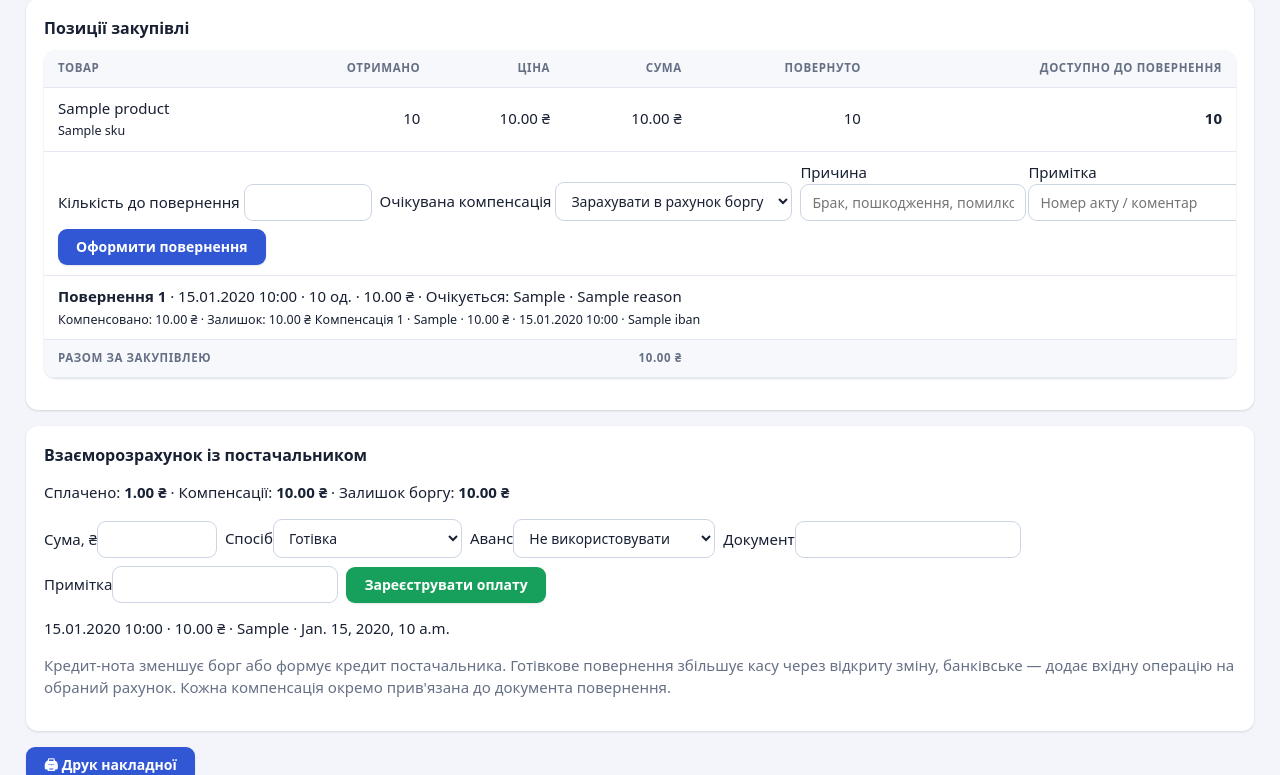
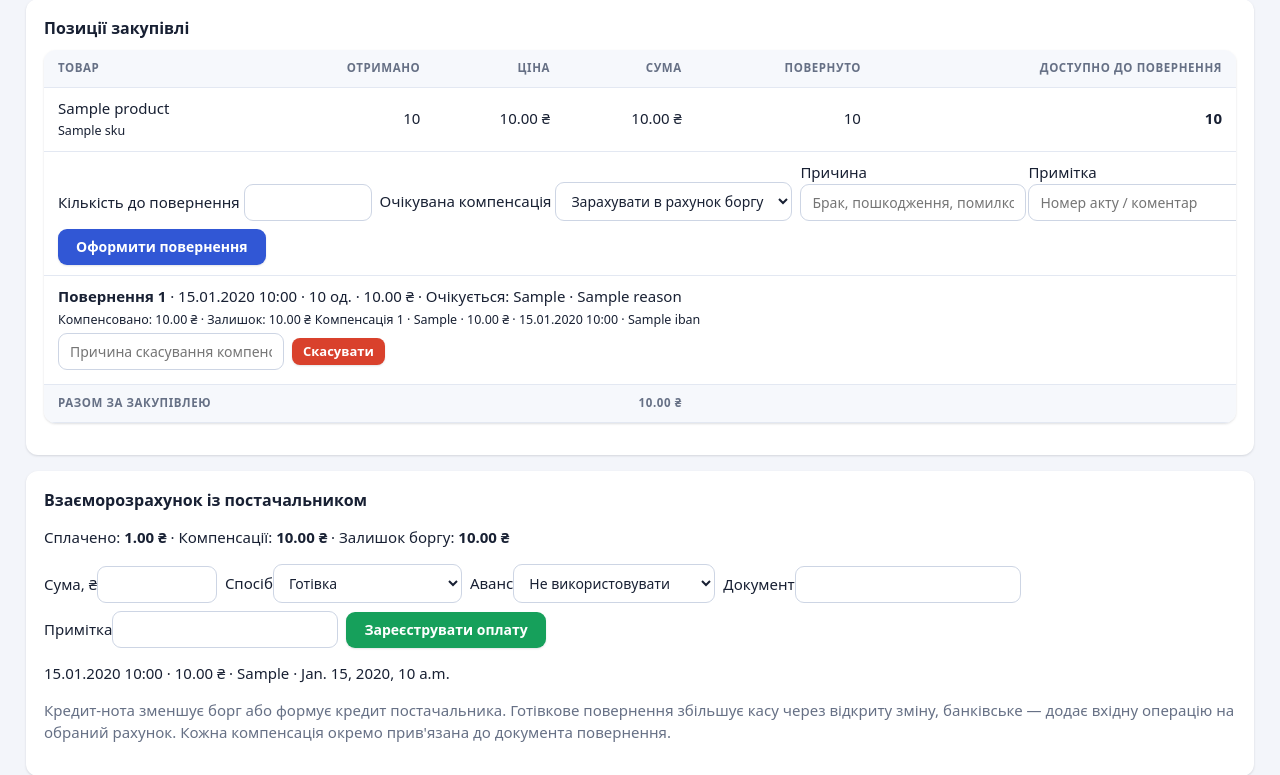
Before and after one commit to pavlo9840-gggpol/crm-prototup, a Django app: template core/templates/core/purchase_detail.html in a window 1280 px wide. Shown: the part 107-882 px from the top of the page. Run offline with Django 4.2, Linux system fonts and the light colour scheme; the template is opened without the code that fills it: most values are stand-ins (such as "Sample title", 1, 10 or a date in 2020).

Commit message:
Add audited cancellation action for supplier compensations

```diff
--- a/core/templates/core/purchase_detail.html
+++ b/core/templates/core/purchase_detail.html
@@ -66,7 +66,14 @@
       </form>
       {% endif %}
       {% for comp in ret.compensations.all %}
-      <small>Компенсація {{ comp.number }} · {{ comp.get_kind_display }} · {{ comp.amount|floatformat:2 }} ₴ · {{ comp.created_at|date:"d.m.Y H:i" }}{% if comp.bank_account %} · {{ comp.bank_account.iban }}{% endif %}</small><br>
+      <small>Компенсація {{ comp.number }} · {{ comp.get_kind_display }} · {{ comp.amount|floatformat:2 }} ₴ · {{ comp.created_at|date:"d.m.Y H:i" }}{% if comp.bank_account %} · {{ comp.bank_account.iban }}{% endif %}{% if comp.is_void %} · Скасовано: {{ comp.void_reason }}{% endif %}</small>
+      {% if not comp.is_void %}
+      <form method="post" action="{% url 'supplier_compensation_void' comp.pk %}" style="display:flex;gap:8px;align-items:center;margin:4px 0">
+        {% csrf_token %}
+        <input name="reason" maxlength="250" required placeholder="Причина скасування компенсації">
+        <button class="btn red sm" type="submit">Скасувати</button>
+      </form>
+      {% endif %}
       {% endfor %}
     </td></tr>
     {% endfor %}
```
